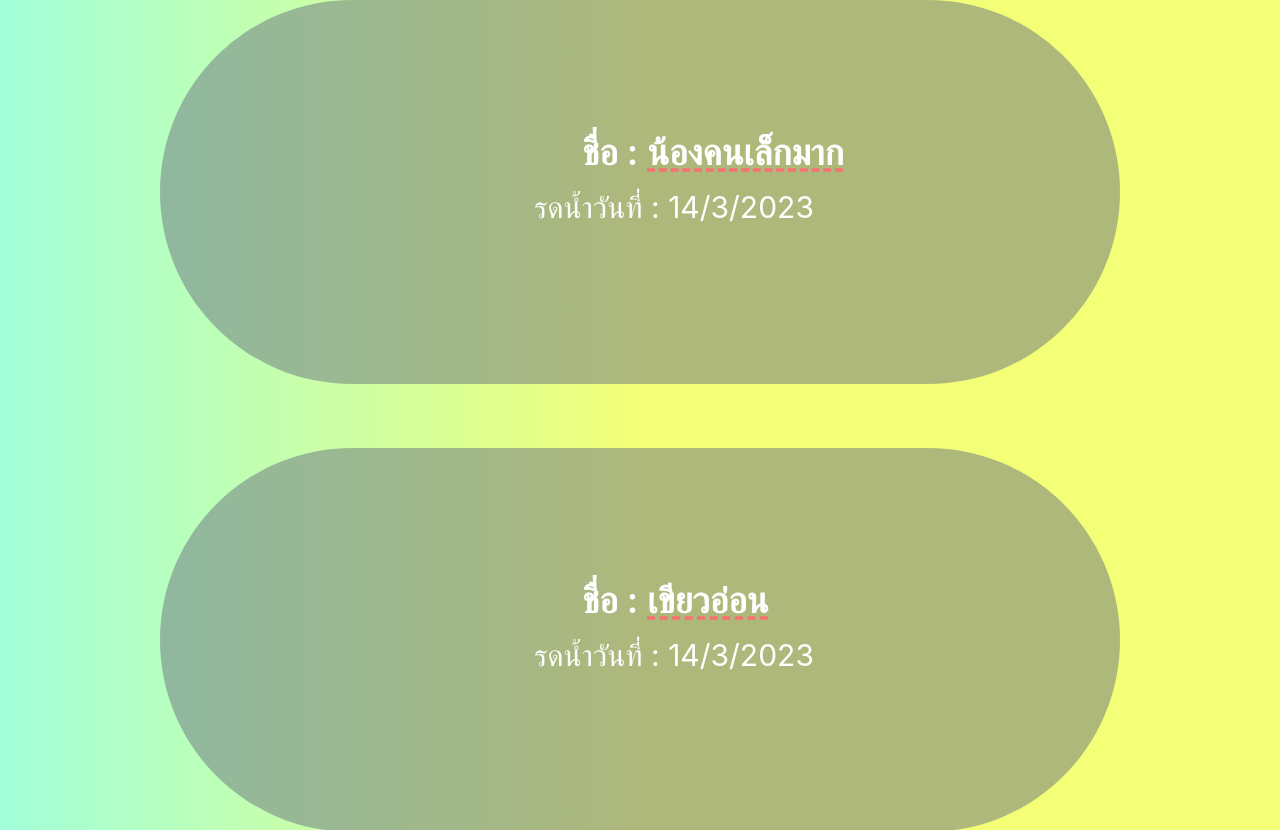
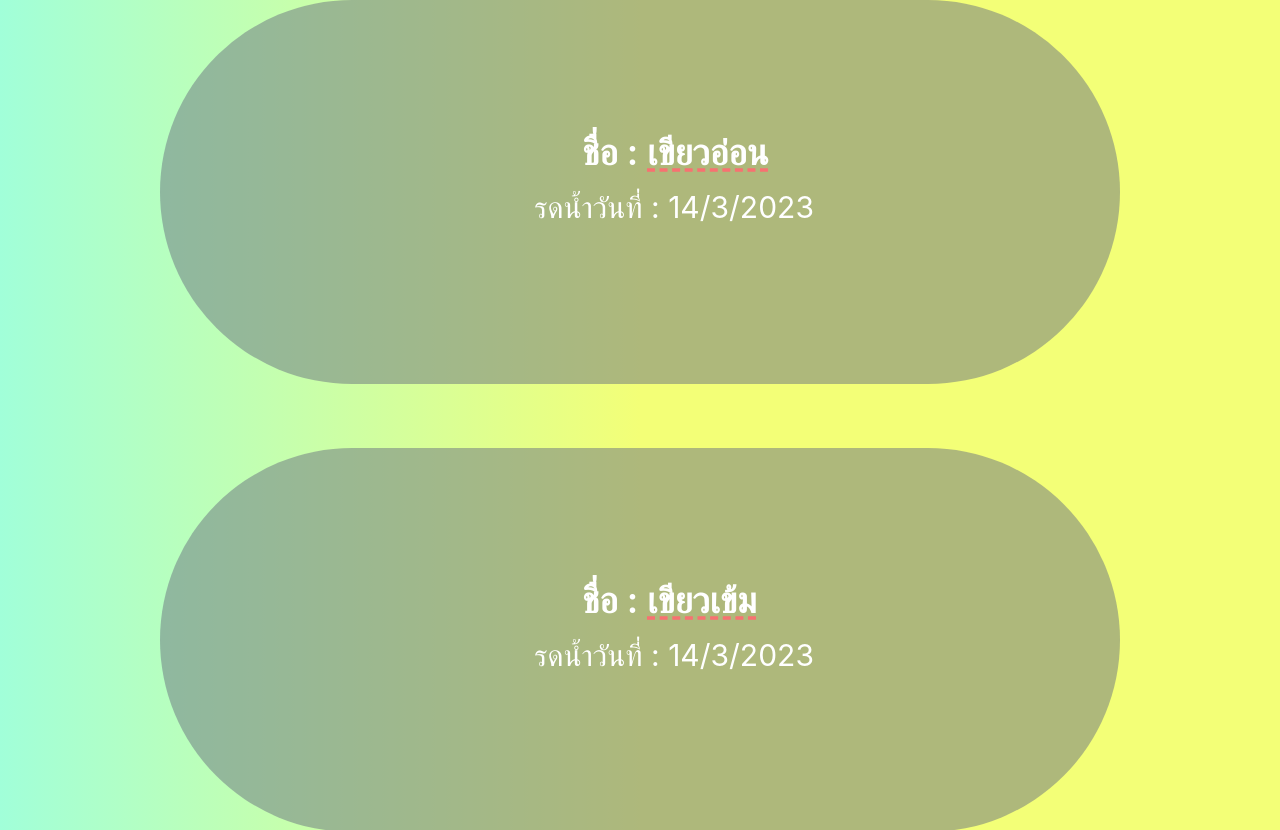
Before and after one commit to ChuBu0012/Watering_Cactus, a React (Create React App) app: page / in a window 1280 px wide. Shown: the part 5536-6366 px from the top of the page. Built offline with nearby package versions, Linux system fonts and the light colour scheme.

Commit message:
Update tree.js

```diff
--- a/src/tree.js
+++ b/src/tree.js
@@ -16,7 +16,7 @@ var tree = [
     {
         id: 34,
         Date: 0,
-        name: "ลูกๆน้องก๊าบก๊าบ",
+        name: "น้องก๊าบก๊าบ",
         water: '17/3/2023',
     },
     {
@@ -120,12 +120,6 @@ var tree = [
         water: '14/3/2023',
     },
     {
-        id: 32,
-        Date: 0,
-        name: "น้องคนเล็กมาก",
-        water: '14/3/2023',
-    },
-    {
         id: 14,
         Date: 0,
         Month: 0,
```
